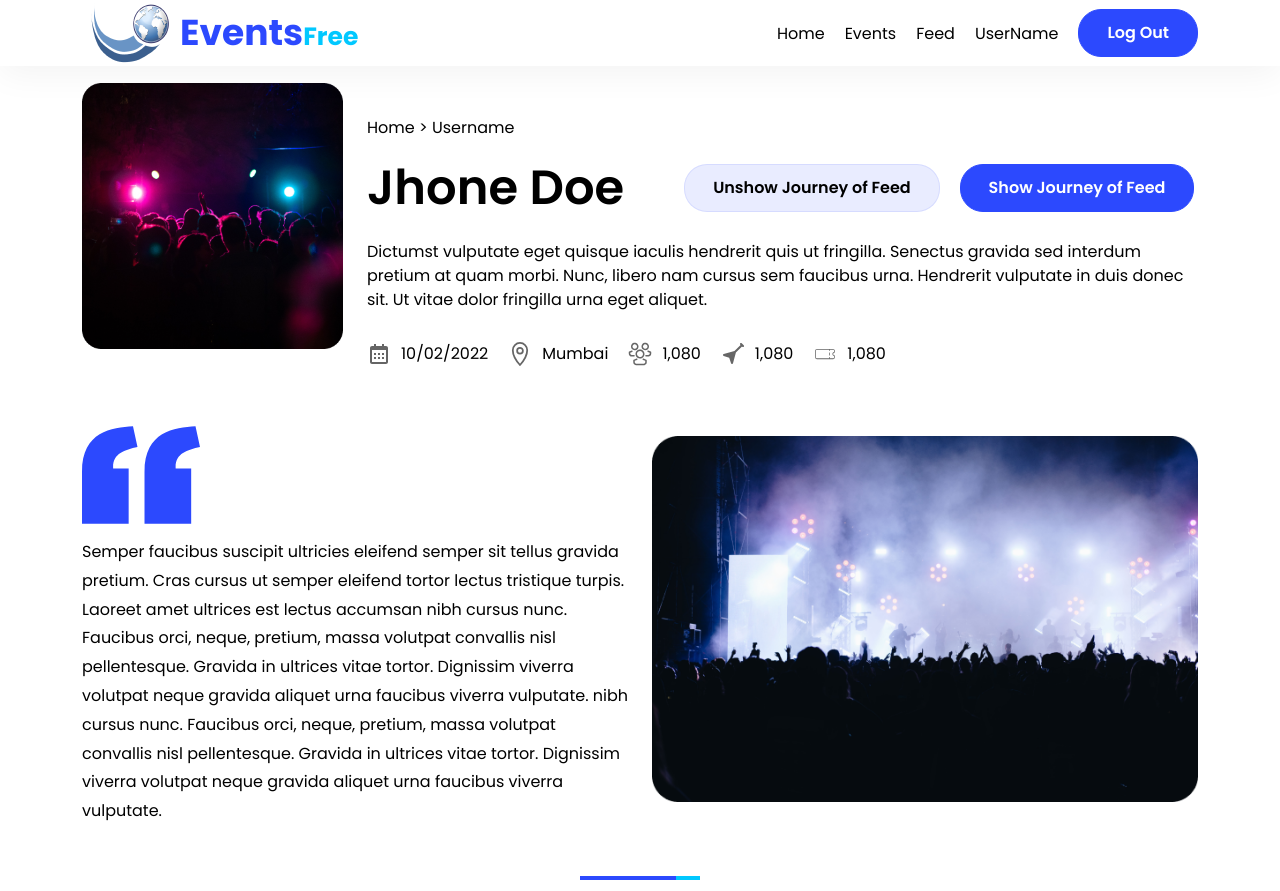
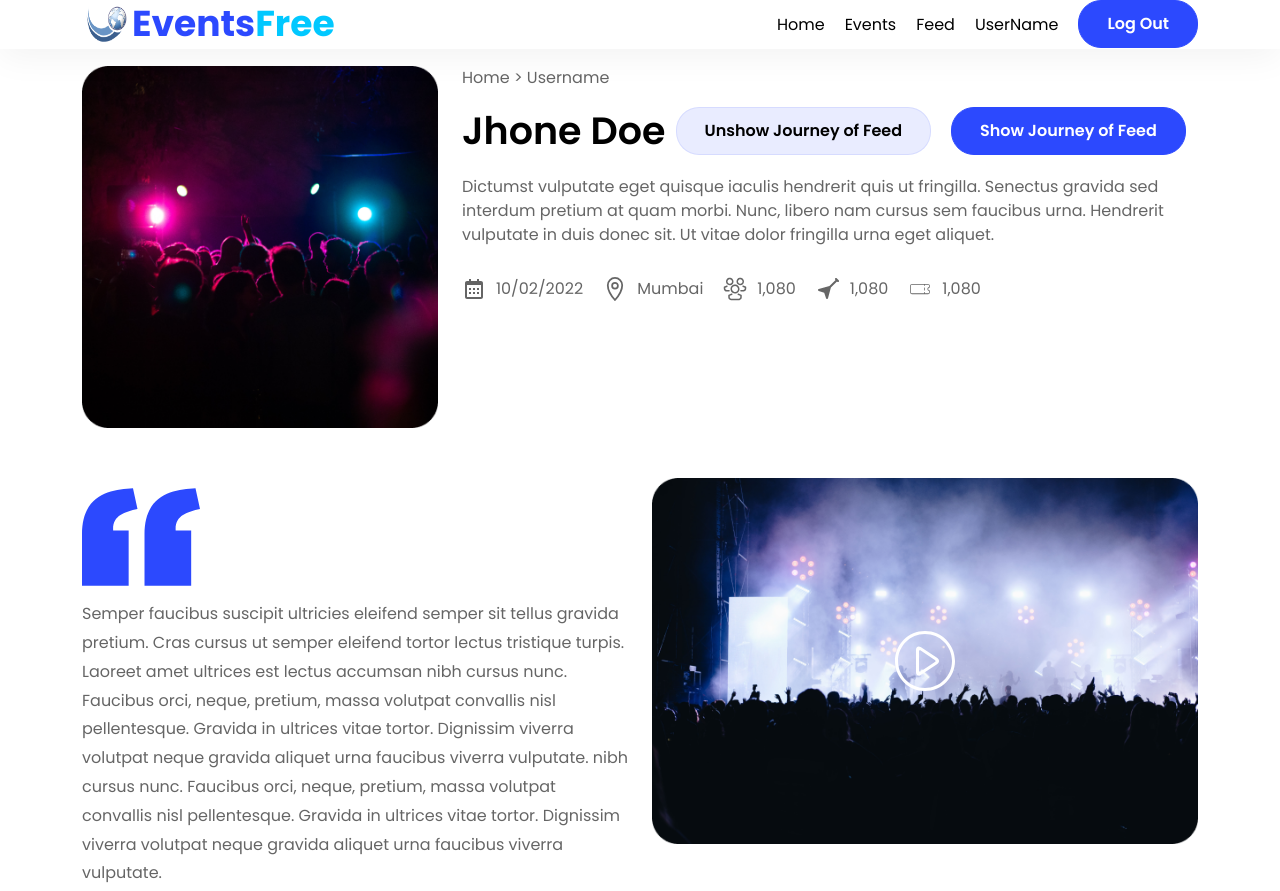
Before and after one commit to Sandeep-508/Festive-Profile, a plain HTML site: page index.html in a window 1280 px wide. Shown: the top 891 px of the page. Drawn offline with Linux system fonts and the light colour scheme.

Commit message:
chnaged the grid

```diff
--- a/assets/css/style.css
+++ b/assets/css/style.css
@@ -34,6 +34,20 @@
     width: 33.33%;
     padding-left: 12px;
     padding-right: 12px;
+}
+
+#changes {
+    width: 50px;
+    height: 40px;
+}
+
+.text_wrap {
+    outline: none;
+    /* max-width: 200px; */
+    /* Set your desired maximum width */
+    /* overflow: hidden;
+    white-space: nowrap;
+    text-overflow: ellipsis; */
 }
 
 .col-8 {
@@ -127,6 +141,7 @@
     font-style: normal;
     font-weight: 400;
     line-height: 150%;
+    opacity: 0.6;
     /* 24px */
 }
 
@@ -175,7 +190,12 @@
     font-style: normal;
     font-weight: 400;
     line-height: 150%;
+    opacity: 0.6;
     /* 24px */
+}
+
+.name {
+    flex-wrap: wrap;
 }
 
 .content {
@@ -185,6 +205,7 @@
     font-style: normal;
     font-weight: 400;
     line-height: 150%;
+    opacity: 0.6;
     /* 24px */
 }
 
@@ -199,9 +220,9 @@
     flex-direction: column;
 }
 
-.gap-60 {
-    gap: 60px;
-}
+/* .gap-10 {
+    gap: 10px;
+} */
 
 .gap-10 {
     gap: 10px;
@@ -265,6 +286,10 @@ button {
     z-index: 1;
 }
 
+.relative {
+    position: relative;
+}
+
 @media (max-width: 768px) {
     .col-md-12 {
         width: 100%;
@@ -278,6 +303,10 @@ button {
 
     .fd-col {
         flex-direction: column;
+    }
+
+    .wrap {
+        flex-wrap: wrap;
     }
 
     .pos-rel {
@@ -294,6 +323,8 @@ button {
         position: fixed;
         right: 0;
         z-index: 1;
+        top: 10px;
+        right: 10px;
     }
 
     label[for="menuicon"] span {
@@ -354,6 +385,7 @@ button {
     font-style: normal;
     font-weight: 400;
     line-height: 180%;
+    opacity: 0.6;
     /* 28.8px */
 }
 
@@ -455,7 +487,7 @@ button {
     height: 100%;
 }
 
-@media (max-width: 992px) {
+/* @media (max-width: 992px) {
     .grid_item_1 {
         grid-row: 1/2;
         grid-column: 1/2;
@@ -485,7 +517,7 @@ button {
         grid-row: 4/5;
         grid-column: 2/3;
     }
-}
+} */
 
 @media (max-width: 768px) {
     .grid_item_1 {
@@ -540,6 +572,7 @@ button {
     font-weight: 400;
     line-height: 150%;
     margin-bottom: 30px;
+    opacity: 0.6;
     /* 24px */
 }
 
@@ -556,7 +589,7 @@ button {
 }
 
 .box {
-    border-radius: 35px;
+    border-radius: 50px;
     border: 1px solid #9CA1BE;
     background: #FFF;
 }
@@ -572,7 +605,7 @@ button {
 }
 
 .input {
-    width: 75%;
+    width: 73%;
     height: 50px;
 }
 
@@ -637,6 +670,7 @@ input {
     font-style: normal;
     font-weight: 400;
     line-height: 150%;
+    opacity: 0.6;
     /* 24px */
 }
 
@@ -648,6 +682,7 @@ input {
     font-style: normal;
     font-weight: 400;
     line-height: 150%;
+    opacity: 0.6;
     /* 24px */
 }
 
@@ -672,7 +707,7 @@ input {
     /* 48.6px */
 }
 
-.free {
+.footer_free {
     color: #01C8FF;
     font-family: "Poppins", sans-serif;
     font-size: 25px;
@@ -688,6 +723,15 @@ input {
     font-style: normal;
     font-weight: 400;
     line-height: normal;
+    margin-bottom: 10px;
+    margin-top: 10px;
+}
+
+.pos_chang {
+    position: absolute;
+    top: 50%;
+    left: 50%;
+    transform: translate(-50%, -50%);
 }
 
 .mr-10 {
--- a/index.html
+++ b/index.html
@@ -14,7 +14,7 @@
             <div class="container max-w-100">
                 <div class="nav d-flex jc-sb">
                     <div class="title d-flex align-items">
-                        <img src="./assets/images/title_img.png" alt="globe" width="98px" height="66px">
+                        <img src="./assets/images/title_img.png" alt="globe" width="98px" height="66px" id="changes">
                         <p class="heading">Events<span class="free">Free</span></p>
                     </div>
                     <input type="checkbox" id="menuicon" hidden>
@@ -33,19 +33,19 @@
                 </div>
             </div>
         </nav>
-        <div class="container d-flex">
-            <div class="row fg-1 flex mt-66">
-                <div class="col-3 d-flex align-items col-md-12">
+        <div class="container d-flex mt-66">
+            <div class="row fg-1">
+                <div class="col-4 d-flex align-items col-md-12">
                     <img src="./assets/images/first_cont_img.png" alt="concert" class="w-100 width-100">
                 </div>
 
-                <div class="col-9 flex-prop col-md-12">
-                    <div class="home_user mb-12 mt-50">
+                <div class="col-8 col-md-12">
+                    <div class="home_user mb-12">
                         <p class="home">Home > Username</p>
                     </div>
-                    <div class="name d-flex gap-60 mb-16 flex-dir">
-                        <p class="username">Jhone Doe</p>
-                        <div class="btns d-flex align-items gap-20 fd-col">
+                    <div class="name d-flex gap-10 mb-16 flex-dir">
+                        <p class="username" style="font-size: 38px;">Jhone Doe</p>
+                        <div class="btns d-flex align-items gap-20 wrap">
                             <button class="unshowed max-content">Unshow Journey of Feed</button>
                             <button class="showed max-content">Show Journey of Feed</button>
                         </div>
@@ -178,7 +178,12 @@
                 </div>
 
                 <div class="col-6 col-md-12 top-50">
-                    <img src="./assets/images/sec_cont_img.png" alt="party" class="w-h-100">
+                    <div class="relative">
+                        <img src="./assets/images/sec_cont_img.png" alt="party" class="w-h-100">
+                        <div class="pos_chang">
+                            <img src="./assets/images/play_icon.svg" alt="...">
+                        </div>
+                    </div>
                 </div>
             </div>
         </div>
@@ -254,11 +259,11 @@
                     dolor fringilla urna
                     eget aliquet.</p>
             </div>
-            <div class="box alignment pad-20 jc-sb">
+            <div class="box alignment pad-20 flex-wrap gap-10">
                 <div class="img">
                     <img src="./assets/images/box_img.svg" alt="svg">
                 </div>
-                <div class="input">
+                <div class="input text_wrap">
                     <input type="text" placeholder="Add A New Comment....">
                 </div>
                 <div class="btns">
@@ -515,10 +520,10 @@
     <section class="forth_page d-flex bg-color">
         <div class="container">
             <div class="row mt-50 mb-30">
-                <div class="col-3 col-md-12 mb">
+                <div class="col-4 col-md-12 mb">
                     <div class="heading d-flex align-items">
                         <img src="./assets/images/globe_img.png" alt="earth">
-                        <p class="event">Events<span class="free">Free</span></p>
+                        <p class="event">Events<span class="footer_free">Free</span></p>
                     </div>
                     <div class="just_text d-flex">
                         <p class="ipsum_text">Lorem ipsum dolor sit amet, consectetur adipiscing elit. Nunc efficitur
@@ -559,7 +564,7 @@
                         </svg>
                     </div>
                 </div>
-                <div class="col-9 col-md-12">
+                <div class="col-8 col-md-12">
                     <div class="row jc-fend jc-fstart">
                         <div class="col-3 flex-align col-sm-6 mb">
                             <p class="main">Home</p>
```
Also changed, not shown: assets/images/play_icon.svg (added).
